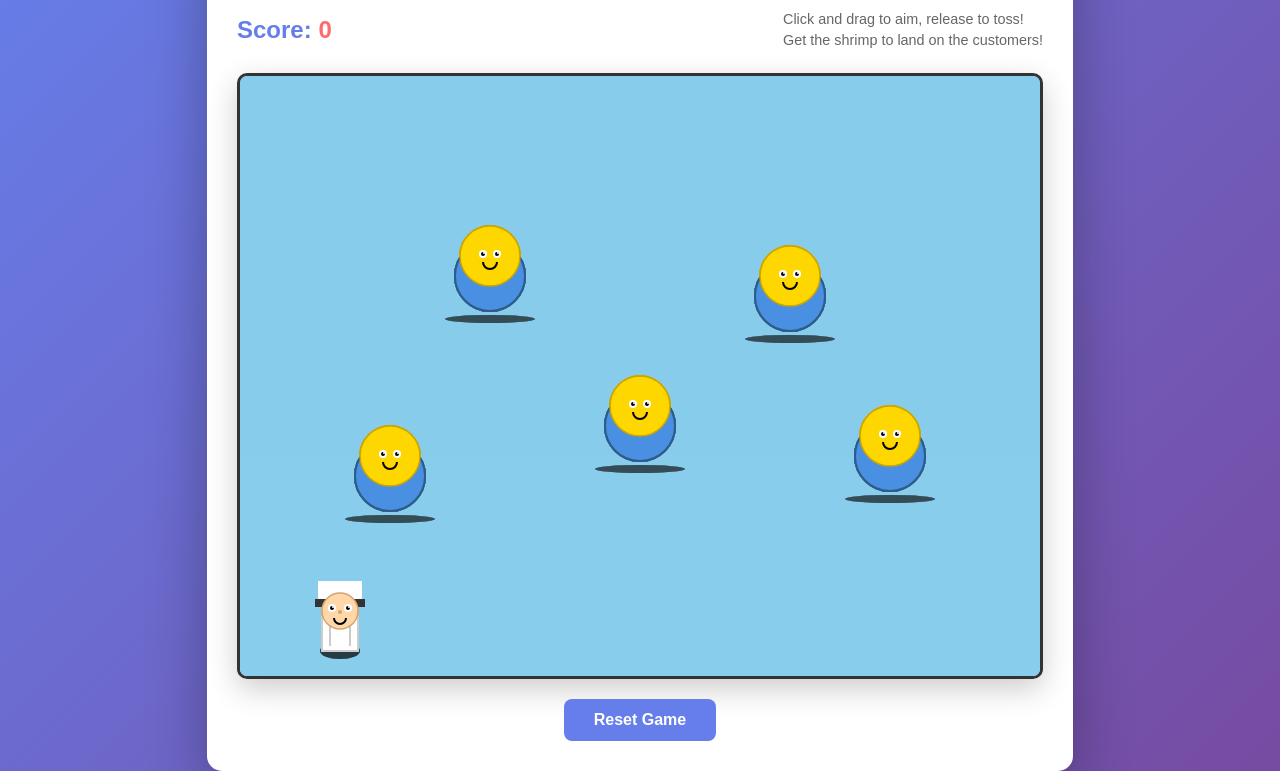
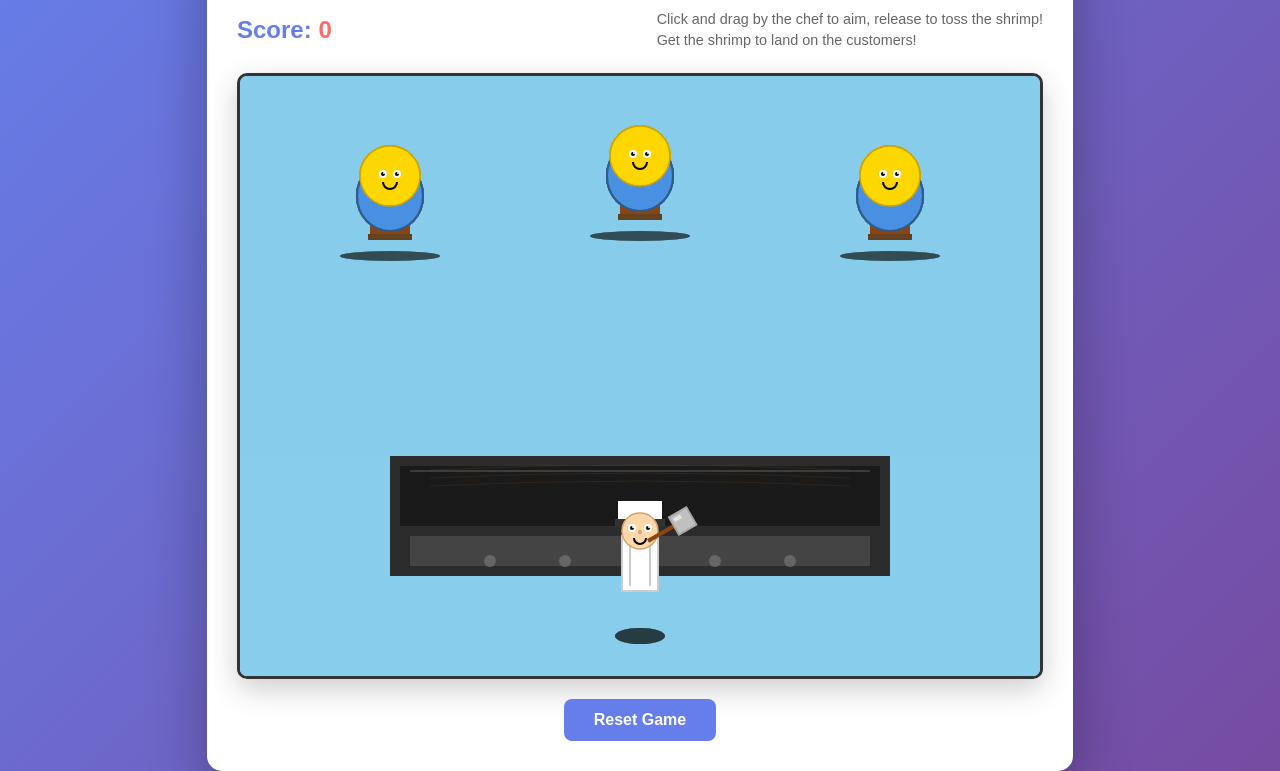
Before and after one commit to jordanb366/shrimp-toss-game, a plain HTML site: page index.html in a window 1280 px wide. Shown: the part 91-862 px from the top of the page. Drawn offline with Linux system fonts and the light colour scheme.

Commit message:
added cooking counter and seating for customers, chef also has a spatula to toss the shrimp to customers to catch

```diff
--- a/game.js
+++ b/game.js
@@ -11,14 +11,14 @@ let gameState = {
     customers: [],
     isDragging: false,
     dragStart: { x: 0, y: 0 },
-    aimLine: { x1: 0, y1: 0, x2: 0, y2: 0 }
+    aimLine: { x1: 0, y1: 0, x2: 0, y2: 0 },
+    chefX: 0,
+    chefY: 0
 };
 
 // Physics
 const GRAVITY = 0.3;
 const FRICTION = 0.99;
-const COOK_X = 100;
-const COOK_Y = 550;
 
 // Shrimp class
 class Shrimp {
@@ -202,55 +202,109 @@ function initGame() {
     gameState.score = 0;
     gameState.shrimps = [];
     gameState.customers = [];
+    gameState.chefX = canvas.width / 2;
+    gameState.chefY = 470;  // Behind the grill (below it)
     scoreDisplay.textContent = '0';
 
-    // Create customers at different positions
-    gameState.customers.push(new Customer(150, 400, 35));
-    gameState.customers.push(new Customer(400, 350, 35));
-    gameState.customers.push(new Customer(650, 380, 35));
-    gameState.customers.push(new Customer(250, 200, 35));
-    gameState.customers.push(new Customer(550, 220, 35));
+    // Create customers seated on the opposite side of the grill (front/top)
+    gameState.customers.push(new Customer(150, 120, 35));  // Left front
+    gameState.customers.push(new Customer(400, 100, 35));  // Center front
+    gameState.customers.push(new Customer(650, 120, 35));  // Right front
 }
 
-// Draw cook/toss point
+// Draw the teppanyaki/hibachi grill
+function drawGrill() {
+    ctx.save();
+
+    // Grill surface (flat iron cooktop)
+    const grillX = canvas.width / 2;
+    const grillY = 380;
+    const grillWidth = 500;
+    const grillHeight = 120;
+
+    // Main grill body
+    ctx.fillStyle = '#2C2C2C';
+    ctx.fillRect(grillX - grillWidth / 2, grillY, grillWidth, grillHeight);
+
+    // Grill surface (dark gray with metallic sheen)
+    ctx.fillStyle = '#1a1a1a';
+    ctx.fillRect(grillX - grillWidth / 2 + 10, grillY + 10, grillWidth - 20, 60);
+
+    // Metallic shine on grill
+    ctx.strokeStyle = 'rgba(255, 255, 255, 0.15)';
+    ctx.lineWidth = 2;
+    ctx.beginPath();
+    ctx.moveTo(grillX - grillWidth / 2 + 20, grillY + 15);
+    ctx.lineTo(grillX + grillWidth / 2 - 20, grillY + 15);
+    ctx.stroke();
+
+    // Grill controls/front panel
+    ctx.fillStyle = '#444';
+    ctx.fillRect(grillX - grillWidth / 2 + 20, grillY + 80, grillWidth - 40, 30);
+
+    // Burner knobs
+    ctx.fillStyle = '#666';
+    for (let i = 0; i < 5; i++) {
+        ctx.beginPath();
+        ctx.arc(grillX - 150 + i * 75, grillY + 105, 6, 0, Math.PI * 2);
+        ctx.fill();
+    }
+
+    // Heat shimmer effect (animated)
+    ctx.strokeStyle = 'rgba(255, 150, 0, 0.1)';
+    ctx.lineWidth = 1;
+    for (let i = 0; i < 3; i++) {
+        ctx.beginPath();
+        ctx.moveTo(grillX - grillWidth / 2 + 40, grillY + 30 - i * 8);
+        ctx.quadraticCurveTo(grillX, grillY + 20 - i * 8, grillX + grillWidth / 2 - 40, grillY + 30 - i * 8);
+        ctx.stroke();
+    }
+
+    ctx.restore();
+}
+
+// Draw cook/toss point (now behind the grill)
 function drawCook() {
     ctx.save();
+
+    const chefX = gameState.chefX;
+    const chefY = gameState.chefY;
 
     // Shadow
     ctx.fillStyle = 'rgba(0, 0, 0, 0.2)';
     ctx.beginPath();
-    ctx.ellipse(COOK_X, COOK_Y + 25, 20, 8, 0, 0, Math.PI * 2);
+    ctx.ellipse(chefX, chefY + 90, 25, 8, 0, 0, Math.PI * 2);
     ctx.fill();
 
     // Chef hat - white chef hat style
     ctx.fillStyle = '#fff';
-    ctx.fillRect(COOK_X - 22, COOK_Y - 45, 44, 18);
+    ctx.fillRect(chefX - 22, chefY - 45, 44, 18);
     ctx.fillStyle = '#333';
-    ctx.fillRect(COOK_X - 25, COOK_Y - 27, 50, 8);
+    ctx.fillRect(chefX - 25, chefY - 27, 50, 8);
 
     // Body/apron
     ctx.fillStyle = '#fff';
-    ctx.fillRect(COOK_X - 18, COOK_Y - 10, 36, 35);
+    ctx.fillRect(chefX - 18, chefY - 10, 36, 55);
     ctx.strokeStyle = '#ccc';
     ctx.lineWidth = 2;
-    ctx.strokeRect(COOK_X - 18, COOK_Y - 10, 36, 35);
+    ctx.strokeRect(chefX - 18, chefY - 10, 36, 55);
 
     // Apron strings
     ctx.strokeStyle = '#999';
     ctx.lineWidth = 1;
     ctx.beginPath();
-    ctx.moveTo(COOK_X - 10, COOK_Y - 10);
-    ctx.lineTo(COOK_X - 10, COOK_Y + 20);
+    ctx.moveTo(chefX - 10, chefY - 10);
+    ctx.lineTo(chefX - 10, chefY + 40);
     ctx.stroke();
     ctx.beginPath();
-    ctx.moveTo(COOK_X + 10, COOK_Y - 10);
-    ctx.lineTo(COOK_X + 10, COOK_Y + 20);
+    ctx.moveTo(chefX + 10, chefY - 10);
+    ctx.lineTo(chefX + 10, chefY + 40);
     ctx.stroke();
 
     // Face
     ctx.fillStyle = '#FFD7A8';
     ctx.beginPath();
-    ctx.arc(COOK_X, COOK_Y - 15, 18, 0, Math.PI * 2);
+    ctx.arc(chefX, chefY - 15, 18, 0, Math.PI * 2);
     ctx.fill();
     ctx.strokeStyle = '#D4A574';
     ctx.lineWidth = 1.5;
@@ -259,41 +313,171 @@ function drawCook() {
     // Eyes
     ctx.fillStyle = '#fff';
     ctx.beginPath();
-    ctx.arc(COOK_X - 8, COOK_Y - 18, 4, 0, Math.PI * 2);
+    ctx.arc(chefX - 8, chefY - 18, 4, 0, Math.PI * 2);
     ctx.fill();
     ctx.beginPath();
-    ctx.arc(COOK_X + 8, COOK_Y - 18, 4, 0, Math.PI * 2);
+    ctx.arc(chefX + 8, chefY - 18, 4, 0, Math.PI * 2);
     ctx.fill();
 
     ctx.fillStyle = '#000';
     ctx.beginPath();
-    ctx.arc(COOK_X - 8, COOK_Y - 18, 2, 0, Math.PI * 2);
+    ctx.arc(chefX - 8, chefY - 18, 2, 0, Math.PI * 2);
     ctx.fill();
     ctx.beginPath();
-    ctx.arc(COOK_X + 8, COOK_Y - 18, 2, 0, Math.PI * 2);
+    ctx.arc(chefX + 8, chefY - 18, 2, 0, Math.PI * 2);
     ctx.fill();
 
     // Eye shine
     ctx.fillStyle = '#fff';
     ctx.beginPath();
-    ctx.arc(COOK_X - 7, COOK_Y - 19, 1, 0, Math.PI * 2);
+    ctx.arc(chefX - 7, chefY - 19, 1, 0, Math.PI * 2);
     ctx.fill();
     ctx.beginPath();
-    ctx.arc(COOK_X + 9, COOK_Y - 19, 1, 0, Math.PI * 2);
+    ctx.arc(chefX + 9, chefY - 19, 1, 0, Math.PI * 2);
     ctx.fill();
 
     // Smile
     ctx.strokeStyle = '#000';
     ctx.lineWidth = 2;
     ctx.beginPath();
-    ctx.arc(COOK_X, COOK_Y - 8, 6, 0, Math.PI);
+    ctx.arc(chefX, chefY - 8, 6, 0, Math.PI);
     ctx.stroke();
 
     // Nose
     ctx.fillStyle = '#D4A574';
     ctx.beginPath();
-    ctx.arc(COOK_X, COOK_Y - 14, 2, 0, Math.PI * 2);
+    ctx.arc(chefX, chefY - 14, 2, 0, Math.PI * 2);
     ctx.fill();
+
+    // Draw spatula
+    const spatulaAngle = gameState.isDragging
+        ? Math.atan2(gameState.aimLine.y2 - gameState.aimLine.y1, gameState.aimLine.x2 - gameState.aimLine.x1) - Math.PI / 4
+        : -Math.PI / 6;
+
+    ctx.translate(chefX + 8, chefY - 5);
+    ctx.rotate(spatulaAngle);
+
+    // Spatula handle
+    ctx.strokeStyle = '#8B4513';
+    ctx.lineWidth = 4;
+    ctx.beginPath();
+    ctx.moveTo(0, 0);
+    ctx.lineTo(35, 0);
+    ctx.stroke();
+
+    // Spatula head (metal part)
+    ctx.fillStyle = '#C0C0C0';
+    ctx.fillRect(30, -10, 20, 20);
+    ctx.strokeStyle = '#A9A9A9';
+    ctx.lineWidth = 2;
+    ctx.strokeRect(30, -10, 20, 20);
+
+    // Spatula shine
+    ctx.fillStyle = 'rgba(255, 255, 255, 0.6)';
+    ctx.fillRect(33, -7, 8, 4);
+
+    ctx.restore();
+}
+
+// Draw seated customer
+function drawSeatedCustomer(customer) {
+    ctx.save();
+
+    // Shadow
+    ctx.fillStyle = 'rgba(0, 0, 0, 0.15)';
+    ctx.beginPath();
+    ctx.ellipse(customer.x, customer.y + customer.radius + 25, customer.radius + 15, 5, 0, 0, Math.PI * 2);
+    ctx.fill();
+
+    // Draw glow if just caught
+    if (customer.catchAnimation > 0) {
+        ctx.fillStyle = `rgba(255, 215, 0, ${customer.catchAnimation * 0.5})`;
+        ctx.beginPath();
+        ctx.arc(customer.x, customer.y - 15, customer.radius + customer.catchAnimation * 10, 0, Math.PI * 2);
+        ctx.fill();
+        customer.catchAnimation -= 0.05;
+    }
+
+    // Chair (wooden)
+    ctx.fillStyle = '#8B4513';
+    ctx.fillRect(customer.x - 20, customer.y + 15, 40, 25);
+    ctx.fillStyle = '#654321';
+    ctx.fillRect(customer.x - 22, customer.y + 38, 44, 6);
+
+    // Chair back
+    ctx.fillStyle = '#8B4513';
+    ctx.fillRect(customer.x - 18, customer.y - 5, 36, 20);
+    ctx.strokeStyle = '#654321';
+    ctx.lineWidth = 2;
+    ctx.strokeRect(customer.x - 18, customer.y - 5, 36, 20);
+
+    // Body (seated)
+    ctx.fillStyle = '#4A90E2';
+    ctx.beginPath();
+    ctx.ellipse(customer.x, customer.y, customer.radius - 2, customer.radius, 0, 0, Math.PI * 2);
+    ctx.fill();
+    ctx.strokeStyle = '#2E5C8A';
+    ctx.lineWidth = 2;
+    ctx.stroke();
+
+    // Head (face)
+    ctx.fillStyle = '#FFD700';
+    ctx.beginPath();
+    ctx.arc(customer.x, customer.y - 20, customer.radius - 5, 0, Math.PI * 2);
+    ctx.fill();
+    ctx.strokeStyle = '#CCA500';
+    ctx.lineWidth = 1.5;
+    ctx.stroke();
+
+    // Eyes (with whites and pupils)
+    ctx.fillStyle = '#fff';
+    ctx.beginPath();
+    ctx.arc(customer.x - 7, customer.y - 22, 4, 0, Math.PI * 2);
+    ctx.fill();
+    ctx.beginPath();
+    ctx.arc(customer.x + 7, customer.y - 22, 4, 0, Math.PI * 2);
+    ctx.fill();
+
+    ctx.fillStyle = '#000';
+    ctx.beginPath();
+    ctx.arc(customer.x - 7, customer.y - 22, 2, 0, Math.PI * 2);
+    ctx.fill();
+    ctx.beginPath();
+    ctx.arc(customer.x + 7, customer.y - 22, 2, 0, Math.PI * 2);
+    ctx.fill();
+
+    // Eye shine
+    ctx.fillStyle = '#fff';
+    ctx.beginPath();
+    ctx.arc(customer.x - 6, customer.y - 23, 1, 0, Math.PI * 2);
+    ctx.fill();
+    ctx.beginPath();
+    ctx.arc(customer.x + 8, customer.y - 23, 1, 0, Math.PI * 2);
+    ctx.fill();
+
+    // Smile
+    ctx.strokeStyle = '#000';
+    ctx.lineWidth = 2;
+    ctx.beginPath();
+    ctx.arc(customer.x, customer.y - 14, 7, 0, Math.PI);
+    ctx.stroke();
+
+    // Caught count badge
+    if (customer.caught > 0) {
+        ctx.fillStyle = '#FF6B6B';
+        ctx.beginPath();
+        ctx.arc(customer.x + customer.radius + 5, customer.y - customer.radius - 5, 10, 0, Math.PI * 2);
+        ctx.fill();
+        ctx.strokeStyle = '#fff';
+        ctx.lineWidth = 2;
+        ctx.stroke();
+
+        ctx.fillStyle = '#fff';
+        ctx.font = 'bold 14px Arial';
+        ctx.textAlign = 'center';
+        ctx.textBaseline = 'middle';
+        ctx.fillText(customer.caught, customer.x + customer.radius + 5, customer.y - customer.radius - 5);
+    }
 
     ctx.restore();
 }
@@ -371,14 +555,18 @@ function draw() {
     ctx.fillStyle = 'rgba(135, 206, 235, 0.1)';
     ctx.fillRect(0, 0, canvas.width, canvas.height);
 
+    // Draw seated customers first (on far side of grill)
+    for (let customer of gameState.customers) {
+        drawSeatedCustomer(customer);
+    }
+
+    // Draw grill in the middle
+    drawGrill();
+
+    // Draw chef behind grill
     drawCook();
 
-    // Draw customers
-    for (let customer of gameState.customers) {
-        customer.draw();
-    }
-
-    // Draw shrimps
+    // Draw shrimps on top
     for (let shrimp of gameState.shrimps) {
         shrimp.draw();
     }
@@ -400,12 +588,12 @@ canvas.addEventListener('mousedown', (e) => {
     const y = e.clientY - rect.top;
 
     // Check if clicking near cook
-    const dx = x - COOK_X;
-    const dy = y - COOK_Y;
+    const dx = x - gameState.chefX;
+    const dy = y - gameState.chefY;
     if (Math.sqrt(dx * dx + dy * dy) < 50) {
         gameState.isDragging = true;
         gameState.dragStart = { x, y };
-        gameState.aimLine = { x1: COOK_X, y1: COOK_Y, x2: x, y2: y };
+        gameState.aimLine = { x1: gameState.chefX, y1: gameState.chefY, x2: x, y2: y };
     }
 });
 
@@ -414,7 +602,7 @@ canvas.addEventListener('mousemove', (e) => {
         const rect = canvas.getBoundingClientRect();
         const x = e.clientX - rect.left;
         const y = e.clientY - rect.top;
-        gameState.aimLine = { x1: COOK_X, y1: COOK_Y, x2: x, y2: y };
+        gameState.aimLine = { x1: gameState.chefX, y1: gameState.chefY, x2: x, y2: y };
     }
 });
 
@@ -429,7 +617,7 @@ canvas.addEventListener('mouseup', (e) => {
         const vy = (gameState.dragStart.y - y) * 0.4;
 
         // Create shrimp
-        gameState.shrimps.push(new Shrimp(COOK_X, COOK_Y, vx, vy));
+        gameState.shrimps.push(new Shrimp(gameState.chefX, gameState.chefY, vx, vy));
 
         gameState.isDragging = false;
     }
@@ -442,12 +630,12 @@ canvas.addEventListener('touchstart', (e) => {
     const x = touch.clientX - rect.left;
     const y = touch.clientY - rect.top;
 
-    const dx = x - COOK_X;
-    const dy = y - COOK_Y;
+    const dx = x - gameState.chefX;
+    const dy = y - gameState.chefY;
     if (Math.sqrt(dx * dx + dy * dy) < 50) {
         gameState.isDragging = true;
         gameState.dragStart = { x, y };
-        gameState.aimLine = { x1: COOK_X, y1: COOK_Y, x2: x, y2: y };
+        gameState.aimLine = { x1: gameState.chefX, y1: gameState.chefY, x2: x, y2: y };
     }
 });
 
@@ -457,7 +645,7 @@ canvas.addEventListener('touchmove', (e) => {
         const touch = e.touches[0];
         const x = touch.clientX - rect.left;
         const y = touch.clientY - rect.top;
-        gameState.aimLine = { x1: COOK_X, y1: COOK_Y, x2: x, y2: y };
+        gameState.aimLine = { x1: gameState.chefX, y1: gameState.chefY, x2: x, y2: y };
     }
     e.preventDefault();
 });
@@ -472,7 +660,7 @@ canvas.addEventListener('touchend', (e) => {
         const vx = (gameState.dragStart.x - x) * 0.4;
         const vy = (gameState.dragStart.y - y) * 0.4;
 
-        gameState.shrimps.push(new Shrimp(COOK_X, COOK_Y, vx, vy));
+        gameState.shrimps.push(new Shrimp(gameState.chefX, gameState.chefY, vx, vy));
         gameState.isDragging = false;
     }
     e.preventDefault();
--- a/index.html
+++ b/index.html
@@ -1,10 +1,10 @@
-<!DOCTYPE html>
+<!doctype html>
 <html lang="en">
   <head>
-    <meta charset="UTF-8">
-    <meta name="viewport" content="width=device-width, initial-scale=1.0">
+    <meta charset="UTF-8" />
+    <meta name="viewport" content="width=device-width, initial-scale=1.0" />
     <title>Shrimp Toss - Hibachi Game</title>
-    <link rel="stylesheet" href="style.css">
+    <link rel="stylesheet" href="style.css" />
   </head>
   <body>
     <div class="container">
@@ -12,7 +12,7 @@
       <div class="score-display">
         <div class="score">Score: <span id="score">0</span></div>
         <div class="instructions">
-                <p>Click and drag to aim, release to toss!</p>
+          <p>Click and drag by the chef to aim, release to toss the shrimp!</p>
           <p>Get the shrimp to land on the customers!</p>
         </div>
       </div>
```
Lines whose indentation alone changed are shown as unchanged.
